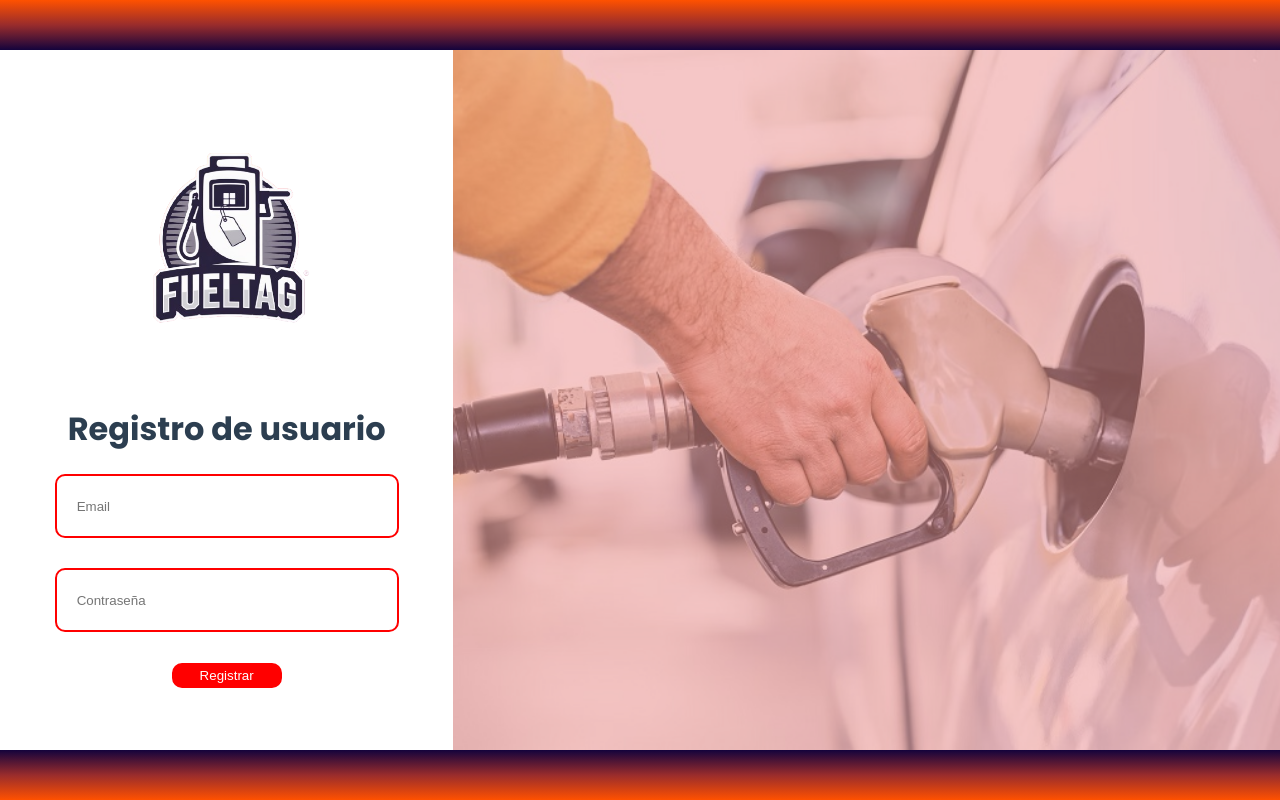
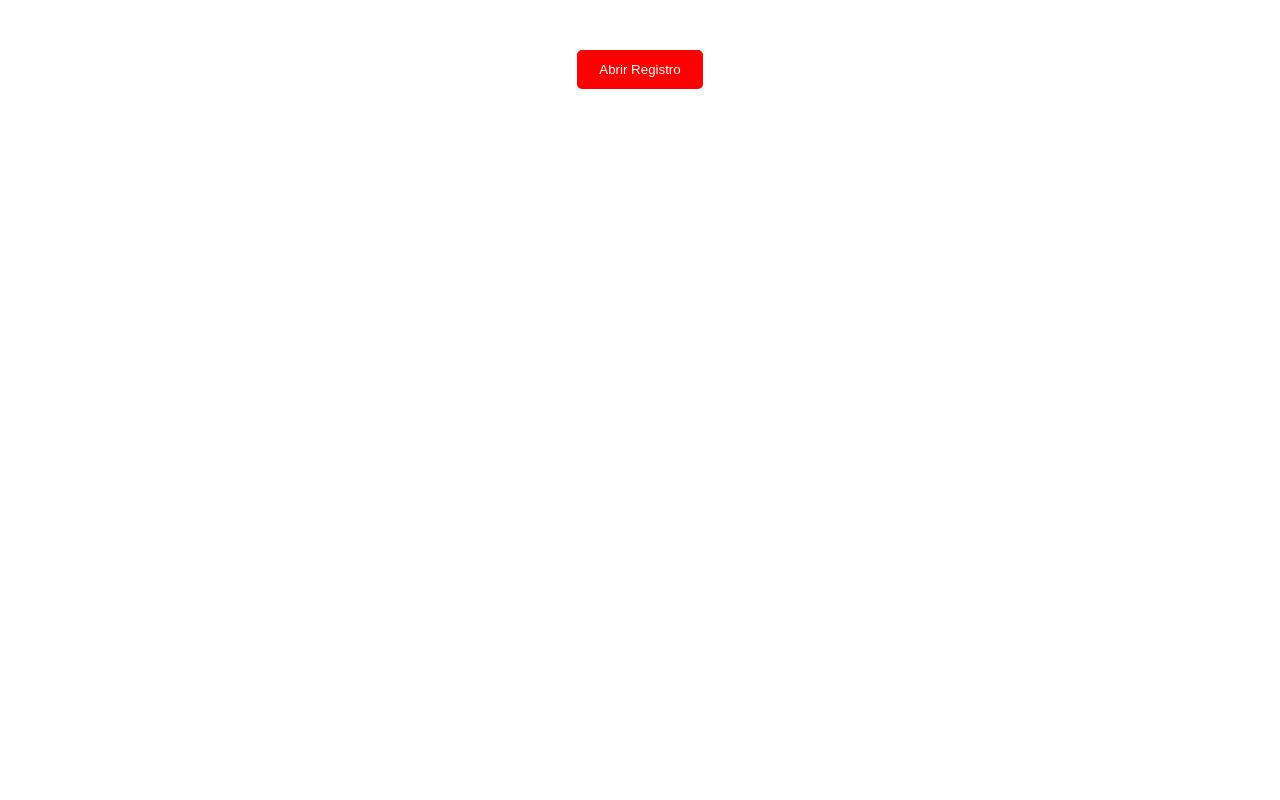
Before and after one commit to chamaquitoazul/gasolineria-front, a Vue app: page /registrar-usuario in a window 1280 px wide. Built offline with nearby package versions, Linux system fonts and the light colour scheme.

Commit message:
Update RegistrarUsuario.vue

```diff
--- a/src/components/RegistrarUsuario.vue
+++ b/src/components/RegistrarUsuario.vue
@@ -1,29 +1,36 @@
 <template>
-    <!-- Rectángulo superior -->
-    <div class="top-rectangle"></div>
 
-    <!-- Contenedor principal -->
-    <div class="main-container">
-      <!-- Contenedor del formulario de registro -->
-      <div class="register-container">
+  <div v-if="isModalOpen" class="modal-overlay" @click="closeModal"></div>
+
+
+  <div v-if="isModalOpen" class="register-popup">
     <img class="logo" src="../assets/logo.png" alt="Logo">
     <h1>Registro de usuario</h1>
-        <div class="iniciar">
-          <input type="email" placeholder="Email" class="input-with-icon" v-model="email" required>
-          <input type="password" placeholder="Contraseña" v-model="password" required>
-          <button @click="submitForm">Registrar</button>
+    <div class="form-group">
+      <label for="email">Correo</label>
+      <input type="email" id="email" placeholder="Correo" v-model="email" required>
+    </div>
+    <div class="form-group">
+      <label for="password">Contraseña</label>
+      <input type="password" id="password" placeholder="Contraseña" v-model="password" required>
+    </div>
+    <div class="form-group">
+      <label for="role">Rol</label>
+      <select id="role" v-model="role" required>
+        <option disabled value="">Selecciona un rol</option>
+        <option>Supervisor</option>
+        <option>Administrador</option>
+        <option>Chofer</option>
+      </select>
+    </div>
+    <div class="buttons">
+      <button @click="closeModal" class="cancel-button">Cancelar</button>
+      <button @click="submitForm" class="register-button">Registrar cuenta</button>
     </div>
   </div>
 
-      <!-- Imagen de la gasolinera con superposición de color -->
-      <div class="image-container">
-        <img class="gasolinera" src="../assets/gasolinera.jpg" alt="gasolinera">
-        <div class="overlay"></div>
-      </div>
-    </div>
 
-    <!-- Rectángulo inferior -->
-    <div class="bottom-rectangle"></div>
+  <button @click="openModal" class="open-popup-button">Abrir Registro</button>
 </template>
 
 <script>
@@ -32,111 +39,126 @@
   data() {
     return {
       email: '',
-        password: ''
+      password: '',
+      role: '',
+      isModalOpen: false
     };
   },
   methods: {
+    openModal() {
+      this.isModalOpen = true;
+    },
+    closeModal() {
+      this.isModalOpen = false;
+    },
     submitForm() {
-        console.log("Formulario enviado con:", this.email, this.password);
-        // Lógica para enviar los datos de registro
+      console.log("Formulario enviado con:", this.email, this.password, this.role);
+      this.closeModal();
     }
   }
 };
 </script>
 
-  <style >
-  /* Contenedor principal que divide la pantalla en dos */
-  .main-container {
-    display: flex;
-    width: 100%;
-    height: calc(100vh - 100px); /* Altura total menos los rectángulos superior e inferior */
-    margin-top: 50px;
-    margin-bottom: 50px;
-  }
+<style>
 
-  /* Estilos del contenedor principal */
-  .register-container {
-    flex: 1;
-    background-color: white;
-    display: flex;
-    flex-direction: column;
-    align-items: center;
-    justify-content: center;
-    padding: 20px;
-    max-width: 900px;
-  }
-
-  /* Imagen de fondo de la gasolinera */
-  .image-container {
-    flex: 2;
-    position: relative;
-    overflow: hidden;
-  }
-
-  .image-container img {
-    width: 100%;
-    height: 100%;
-    object-fit: cover;
-  }
-
-  /* Superposición de color rojo con opacidad */
-  .overlay {
-    position: absolute;
-    top: 0;
-    left: 0;
-    width: 100%;
-    height: 100%;
-    background-color: rgba(238, 143, 143, 0.5); /* Rojo con 50% de opacidad */
-  }
-
-  /* Estilo del botón */
-  .iniciar button {
-    width: 110px;
-    height: 25px;
-    color: white;
-    border: 2px solid red;
-    background: red;
-    cursor: pointer;
-    border-radius: 10px;
-  }
-
-  /* Estilo de los inputs */
-  .iniciar input {
-    width: 300px;
-    height: 20px;
-    padding: 20px;
-    display: block;
-    margin-bottom: 30px;
-    margin-left: auto;
-    margin-right: auto;
-    border: 2px solid red;
-    border-radius: 10px;
-  }
-
-  /* Estilo del logo */
-  .logo {
-    width: 250px;
-  }
-
-  /* Rectángulo superior */
-  .top-rectangle {
-    width: 100%;
-    height: 50px;
-    background: linear-gradient(to bottom, #FF5100, #992C2C, #14033C); /* Gradiente de arriba hacia abajo */
+.modal-overlay {
   position: fixed;
   top: 0;
   left: 0;
-    z-index: 1;
+  width: 100vw;
+  height: 100vh;
+  background: rgba(0, 0, 0, 0.5);
+  z-index: 1000;
 }
 
-  /* Rectángulo inferior */
-  .bottom-rectangle {
+/* Estilo del pop-up */
+.register-popup {
+  position: fixed;
+  top: 50%;
+  left: 50%;
+  transform: translate(-50%, -50%);
+  background-color: white;
+  padding: 30px;
+  border-radius: 10px;
+  width: 90%;
+  max-width: 400px;
+  z-index: 1001;
+  box-shadow: 0 4px 8px rgba(0, 0, 0, 0.2);
+  text-align: center;
+}
+
+.logo {
+  width: 100px;
+  margin-bottom: 20px;
+}
+
+.form-group {
+  margin-bottom: 20px;
   width: 100%;
-    height: 50px;
-    background: linear-gradient(to bottom, #14033C, #992C2C, #FF5100); /* Gradiente de arriba hacia abajo */
-    position: fixed;
-    bottom: 0;
-    left: 0;
-    z-index: 1;
+}
+
+label {
+  display: block;
+  margin-bottom: 8px;
+  font-weight: bold;
+  color: #333;
+}
+
+input,
+select {
+  width: 100%;
+  padding: 10px;
+  border: 2px solid red;
+  border-radius: 5px;
+  margin-bottom: 10px;
+}
+
+/* Estilos de los botones en el pop-up */
+.buttons {
+  display: flex;
+  justify-content: space-between;
+}
+
+.cancel-button,
+.register-button {
+  padding: 10px 20px;
+  border: 2px solid red;
+  background-color: white;
+  color: red;
+  cursor: pointer;
+  border-radius: 5px;
+  text-align: center;
+  width: 120px;
+}
+
+.register-button {
+  background-color: red;
+  color: white;
+}
+
+.cancel-button:hover {
+  background-color: #f5f5f5;
+}
+
+.register-button:hover {
+  background-color: darkred;
+}
+
+/* Botón para abrir el pop-up */
+.open-popup-button {
+  padding: 10px 20px;
+  border: 2px solid red;
+  background-color: red;
+  color: white;
+  cursor: pointer;
+  border-radius: 5px;
+  margin-top: 20px;
+  display: block;
+  margin-left: auto;
+  margin-right: auto;
+}
+
+.open-popup-button:hover {
+  background-color: darkred;
 }
 </style>
```
Lines whose indentation alone changed are shown as unchanged.
